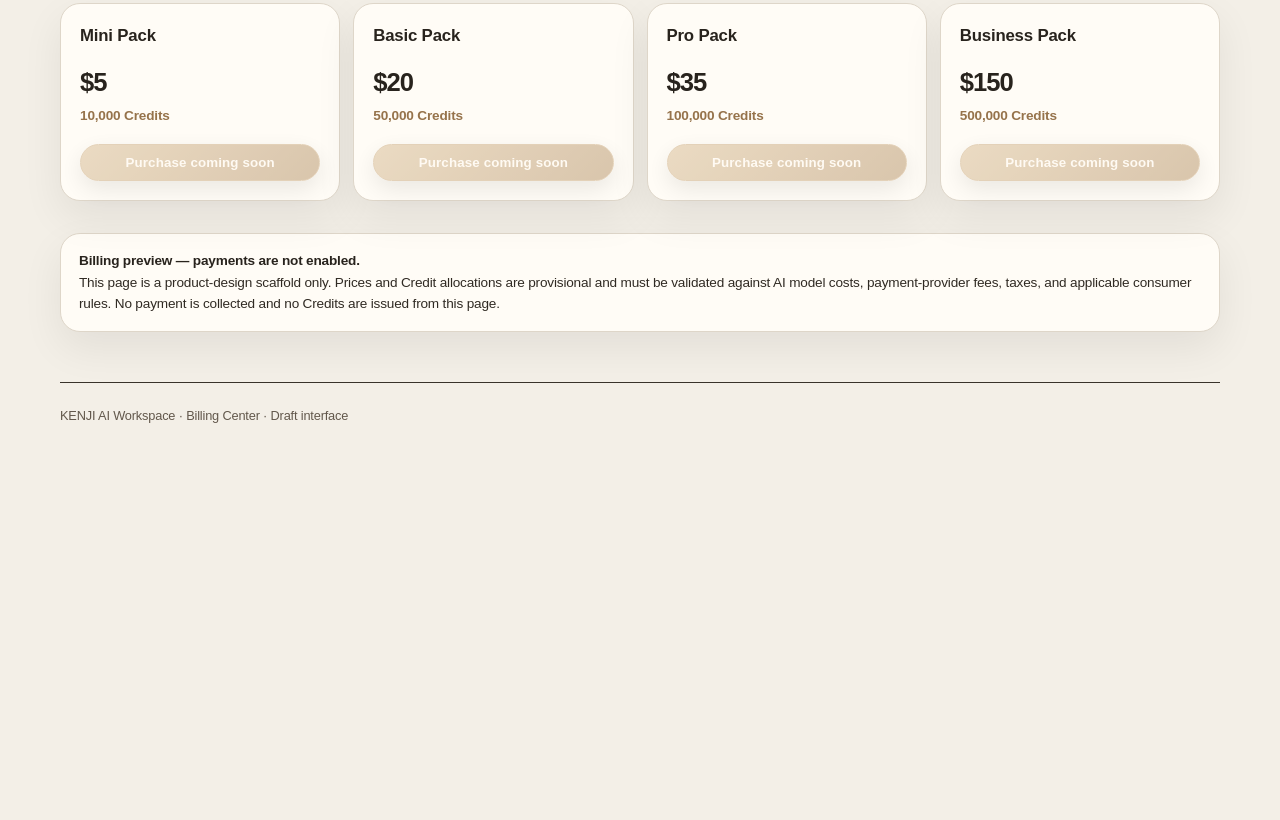
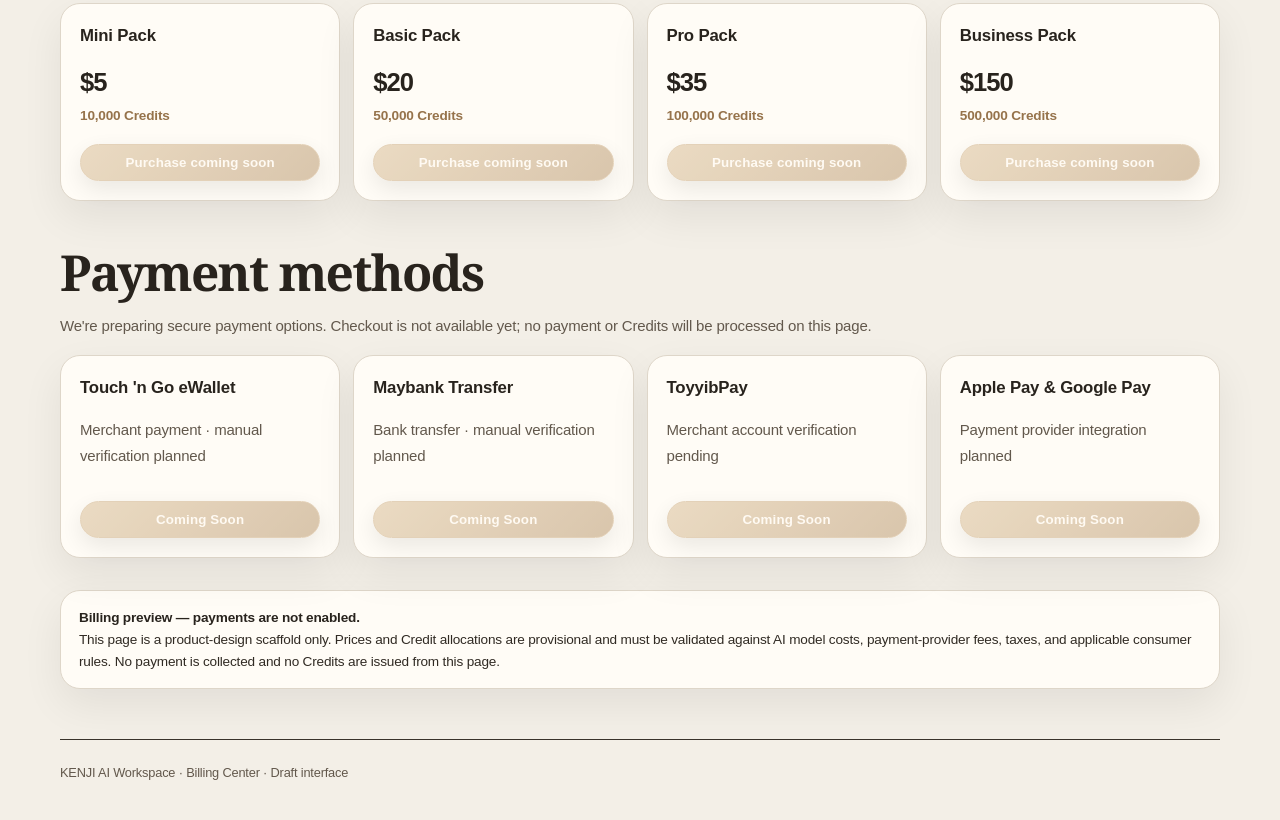
Before and after one commit to bosscobossco69-wq/kenji-smart-tools, a plain HTML site: page workspace/billing.html in a window 1280 px wide. Shown: the part 1105-1925 px from the top of the page. Before the commit the page ends 1567 px from the top, so only its background shows below. Drawn offline with Linux system fonts and the light colour scheme.

Commit message:
Add coming-soon payment method cards to billing preview

```diff
--- a/workspace/billing.html
+++ b/workspace/billing.html
@@ -50,6 +50,16 @@ a{color:var(--cyan);text-decoration:none}.shell{width:min(1160px,calc(100% - 32p
 <article class="card pack"><div class="plan-name">Business Pack</div><div class="price">$150</div><div class="credits">500,000 Credits</div><button class="btn" disabled>Purchase coming soon</button></article>
 </div>
 </section>
+<section class="section" aria-labelledby="payment-methods-title">
+<h2 id="payment-methods-title">Payment methods</h2>
+<p class="muted">We're preparing secure payment options. Checkout is not available yet; no payment or Credits will be processed on this page.</p>
+<div class="packs">
+<article class="card"><div class="plan-name">Touch 'n Go eWallet</div><p class="muted">Merchant payment · manual verification planned</p><button class="btn" type="button" disabled>Coming Soon</button></article>
+<article class="card"><div class="plan-name">Maybank Transfer</div><p class="muted">Bank transfer · manual verification planned</p><button class="btn" type="button" disabled>Coming Soon</button></article>
+<article class="card"><div class="plan-name">ToyyibPay</div><p class="muted">Merchant account verification pending</p><button class="btn" type="button" disabled>Coming Soon</button></article>
+<article class="card"><div class="plan-name">Apple Pay &amp; Google Pay</div><p class="muted">Payment provider integration planned</p><button class="btn" type="button" disabled>Coming Soon</button></article>
+</div>
+</section>
 <div class="note"><strong style="color:#e8f3ff">Billing preview — payments are not enabled.</strong><br>This page is a product-design scaffold only. Prices and Credit allocations are provisional and must be validated against AI model costs, payment-provider fees, taxes, and applicable consumer rules. No payment is collected and no Credits are issued from this page.</div>
 </main>
 <footer class="foot">KENJI AI Workspace · Billing Center · Draft interface</footer>
```
